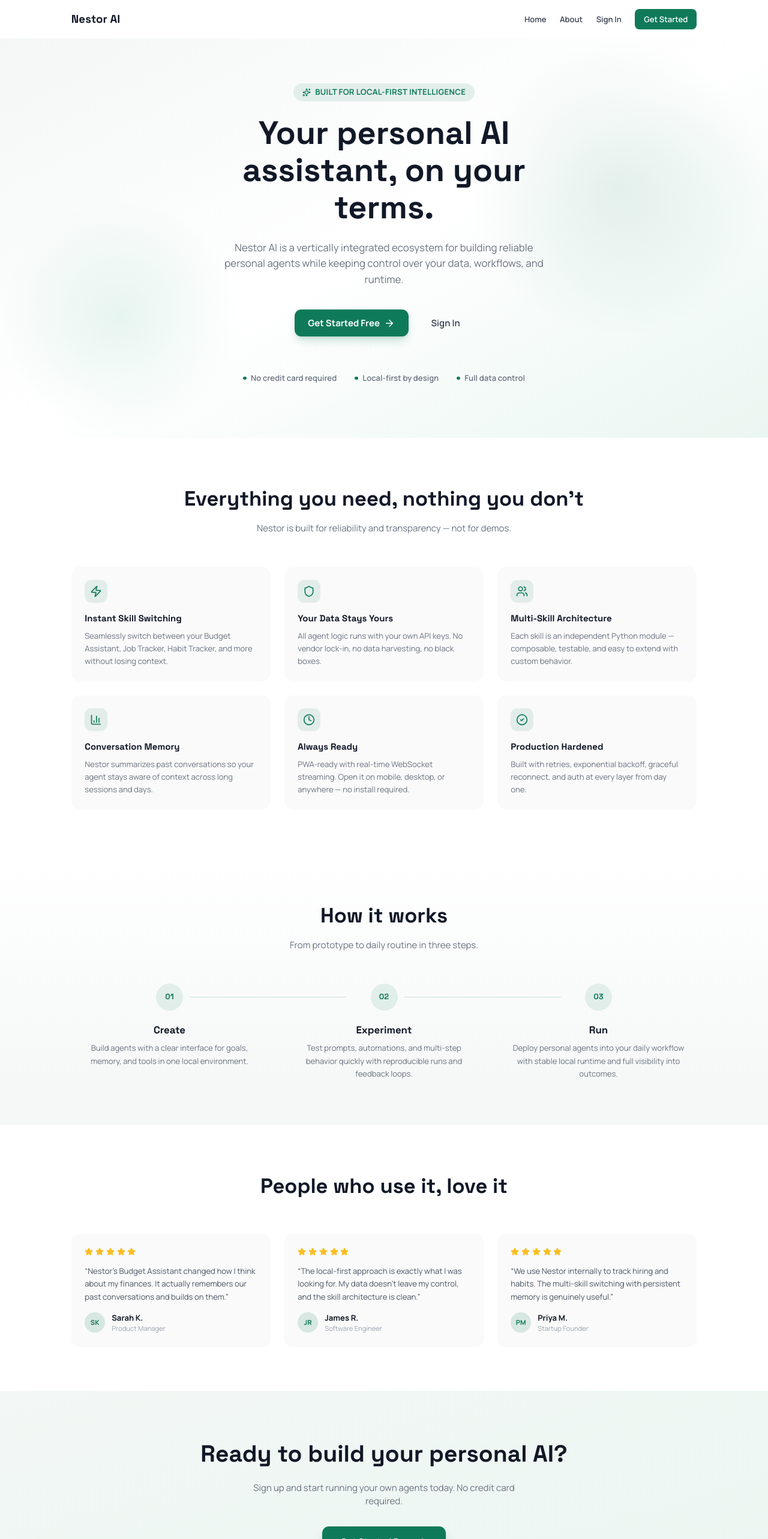
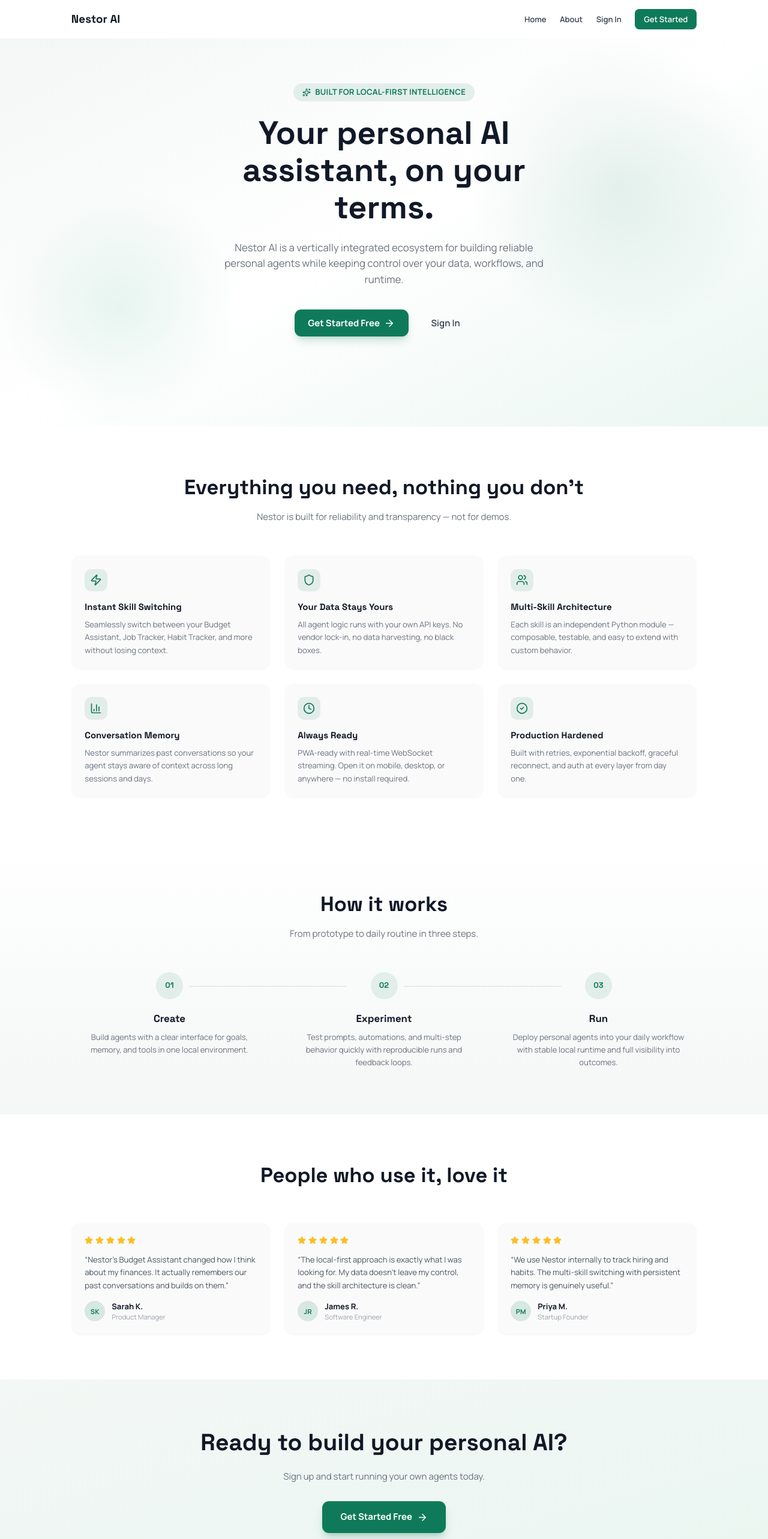
Before and after one commit to TheFlying12/NestorAI, a Next.js app in the folder web_app/: page / in a window 1280 px wide. Shown: the top 2566 px of the page at 60% size. Built offline with nearby package versions, Linux system fonts and the light colour scheme; no server answers.

Commit message:
ui changes

```diff
--- a/web_app/src/app/landing/CTA.tsx
+++ b/web_app/src/app/landing/CTA.tsx
@@ -15,7 +15,7 @@ export function CTA() {
           Ready to build your personal AI?
         </h2>
         <p className="text-gray-500 text-base mb-8 mx-auto" style={{ maxWidth: "48ch" }}>
-          Sign up and start running your own agents today. No credit card required.
+          Sign up and start running your own agents today.
         </p>
 
         <Show when="signed-out">
--- a/web_app/src/app/landing/Hero.tsx
+++ b/web_app/src/app/landing/Hero.tsx
@@ -67,16 +67,6 @@ export function Hero() {
             </Link>
           </Show>
         </div>
-
-        {/* Feature highlights */}
-        <div className="flex flex-wrap items-center justify-center gap-8 text-sm font-semibold text-gray-500">
-          {["No credit card required", "Local-first by design", "Full data control"].map((f) => (
-            <span key={f} className="flex items-center gap-2">
-              <span className="w-1.5 h-1.5 rounded-full bg-primary inline-block" />
-              {f}
-            </span>
-          ))}
-        </div>
       </div>
     </section>
   );
```
Also changed, not shown: 1 other file (tests, documents, lock files or other folders).
